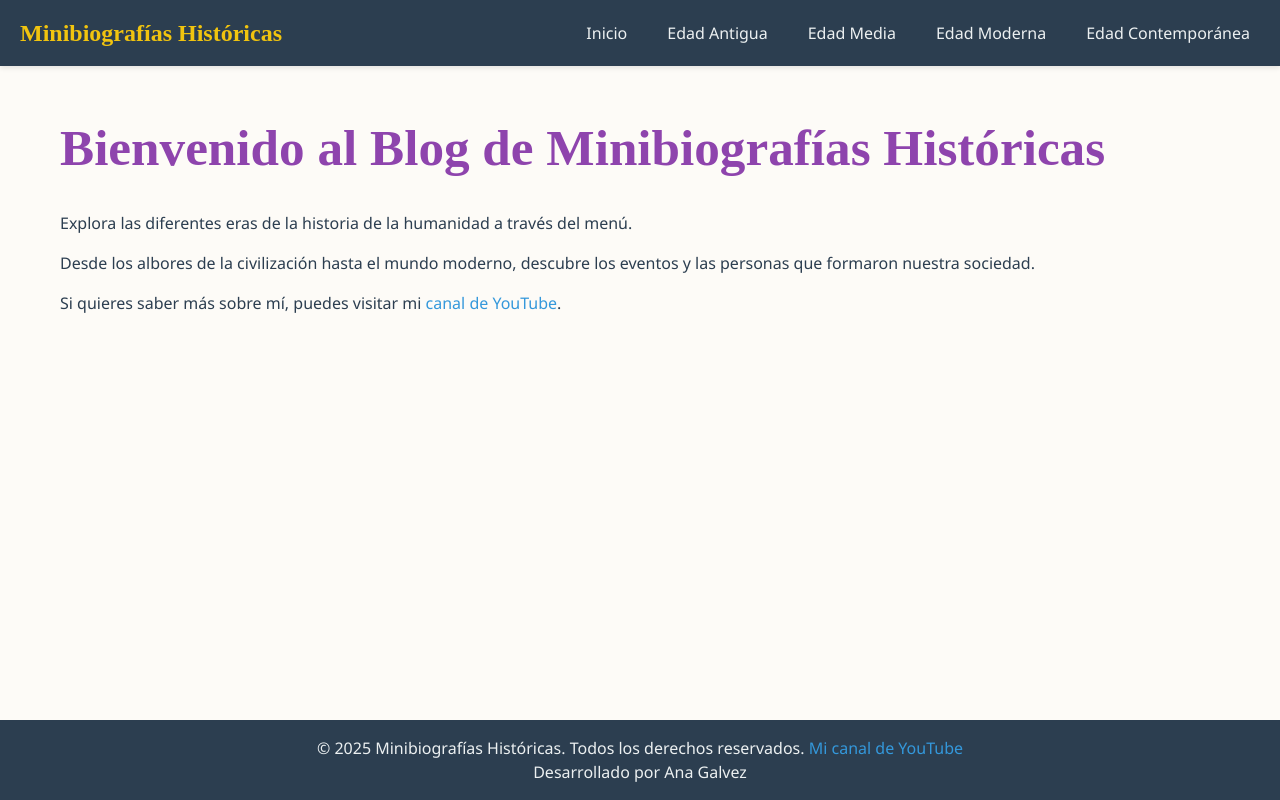
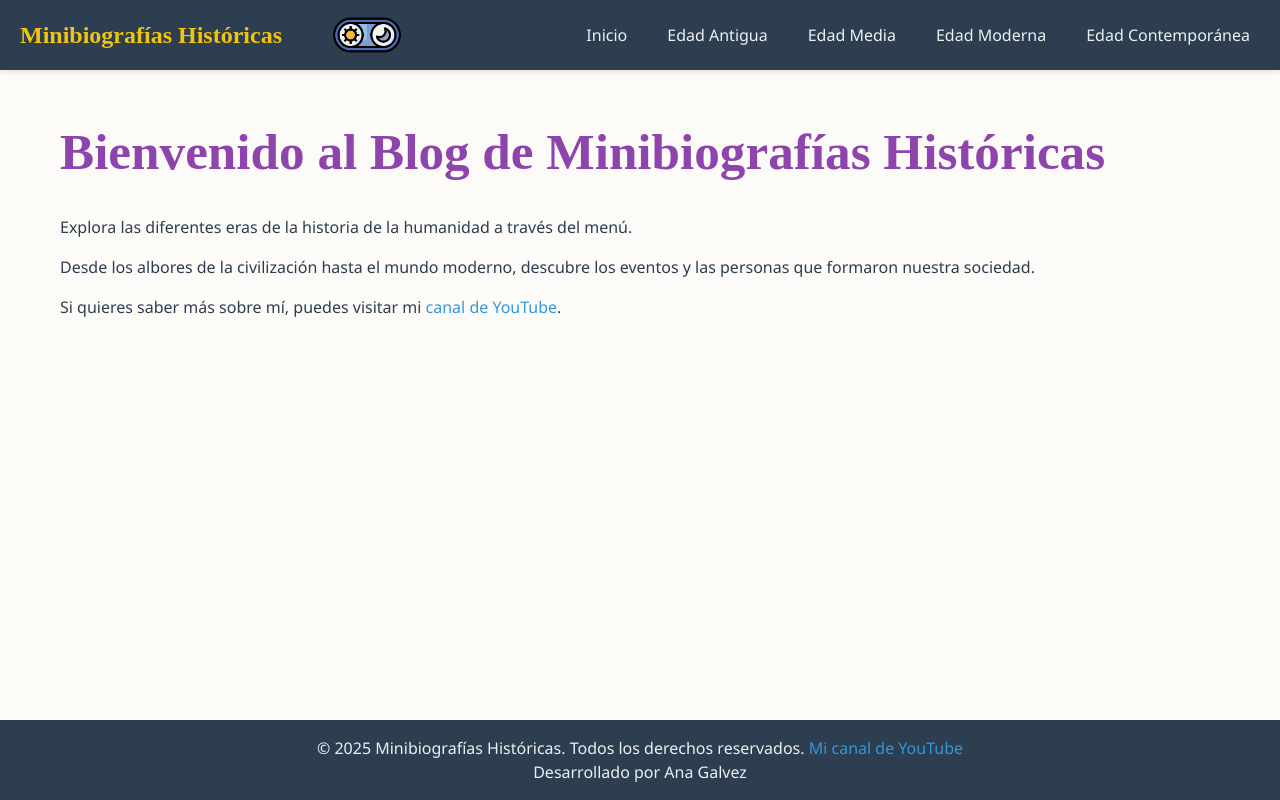
Before and after one commit to Ana-Galvez/blog-historia, a React (Vite) app: page / in a window 1280 px wide. Built offline with nearby package versions, Linux system fonts and the light colour scheme.

Commit message:
feat: agregado de modo oscuro

```diff
--- a/src/App.jsx
+++ b/src/App.jsx
@@ -7,9 +7,11 @@ import EdadModerna from "./pages/EdadModerna";
 import EdadContemporanea from "./pages/EdadContemporanea";
 import GuillermoDeTiro from "./pages/GuillermoDeTiro";
 import "./App.css";
+import { ThemeProvider } from "./context/ThemeContext";
 
 function App() {
   return (
+    <ThemeProvider>
       <BrowserRouter>
         <Routes>
           <Route path="/" element={<Layout />}>
@@ -22,6 +24,7 @@ function App() {
           </Route>
         </Routes>
       </BrowserRouter>
+    </ThemeProvider>
   );
 }
 
--- a/src/components/Layout.css
+++ b/src/components/Layout.css
@@ -13,6 +13,12 @@
   box-sizing: border-box;
   background-color: #fdfbf7;
   color: #2c3e50;
+  transition: background-color 0.3s, color 0.3s;
+}
+
+body.dark .main-content {
+  background-color: #1a1a1a;
+  color: #fdfbf7;
 }
 
 @media (max-width: 700px) {
--- a/src/components/Sidebar.jsx
+++ b/src/components/Sidebar.jsx
@@ -1,9 +1,12 @@
-import React, { useState } from "react";
+import { useState } from "react";
+import { useTheme } from "../context/ThemeContext";
 import { Link } from "react-router-dom";
 import "./Sidebar.css";
+import modoOscuro from "../assets/modo-oscuro.png";
 
 const Sidebar = () => {
   const [isOpen, setIsOpen] = useState(false);
+  const { toggleTheme } = useTheme();
 
   const toggleMenu = () => {
     setIsOpen(!isOpen);
@@ -13,6 +16,17 @@ const Sidebar = () => {
     <aside className="sidebar">
       <div className="sidebar-header">
         <h2>Minibiografías Históricas</h2>
+        <img
+          src={modoOscuro}
+          alt="Modo Oscuro"
+          style={{
+            width: "70px",
+            height: "70px",
+            marginLeft: "50px",
+            cursor: "pointer",
+          }}
+          onClick={toggleTheme}
+        />
         <button className="hamburger" onClick={toggleMenu}>
           <span className="bar"></span>
           <span className="bar"></span>
--- /dev/null
+++ b/src/context/ThemeContext.jsx
@@ -0,0 +1,23 @@
+import { createContext, useState, useEffect, useContext } from "react";
+
+const ThemeContext = createContext();
+
+export const useTheme = () => useContext(ThemeContext);
+
+export const ThemeProvider = ({ children }) => {
+  const [theme, setTheme] = useState("light");
+
+  useEffect(() => {
+    document.body.className = theme;
+  }, [theme]);
+
+  const toggleTheme = () => {
+    setTheme((prevTheme) => (prevTheme === "light" ? "dark" : "light"));
+  };
+
+  return (
+    <ThemeContext.Provider value={{ theme, toggleTheme }}>
+      {children}
+    </ThemeContext.Provider>
+  );
+};
--- a/src/index.css
+++ b/src/index.css
@@ -15,6 +15,40 @@ body {
   padding: 0;
   min-width: 320px;
   min-height: 100vh;
+  transition: background-color 0.3s, color 0.3s;
+}
+
+body.dark {
+  background-color: #1a1a1a;
+  color: #fdfbf7;
+}
+
+body.dark h1 {
+  color: #a569bd;
+}
+
+body.dark h2,
+body.dark h3 {
+  color: #ecf0f1;
+}
+
+body.dark a {
+  color: #5dade2;
+}
+
+body.dark .sidebar {
+  background-color: #2c3e50;
+  color: #ecf0f1;
+  border-right: 1px solid #34495e;
+}
+
+body.dark .sidebar-nav a {
+  color: #ecf0f1;
+}
+
+body.dark .sidebar-nav a:hover {
+  background-color: #34495e;
+  color: #3498db;
 }
 
 h1 {
```
Also changed, not shown: src/assets/modo-oscuro.png (added). Lines whose indentation alone changed are shown as unchanged.
